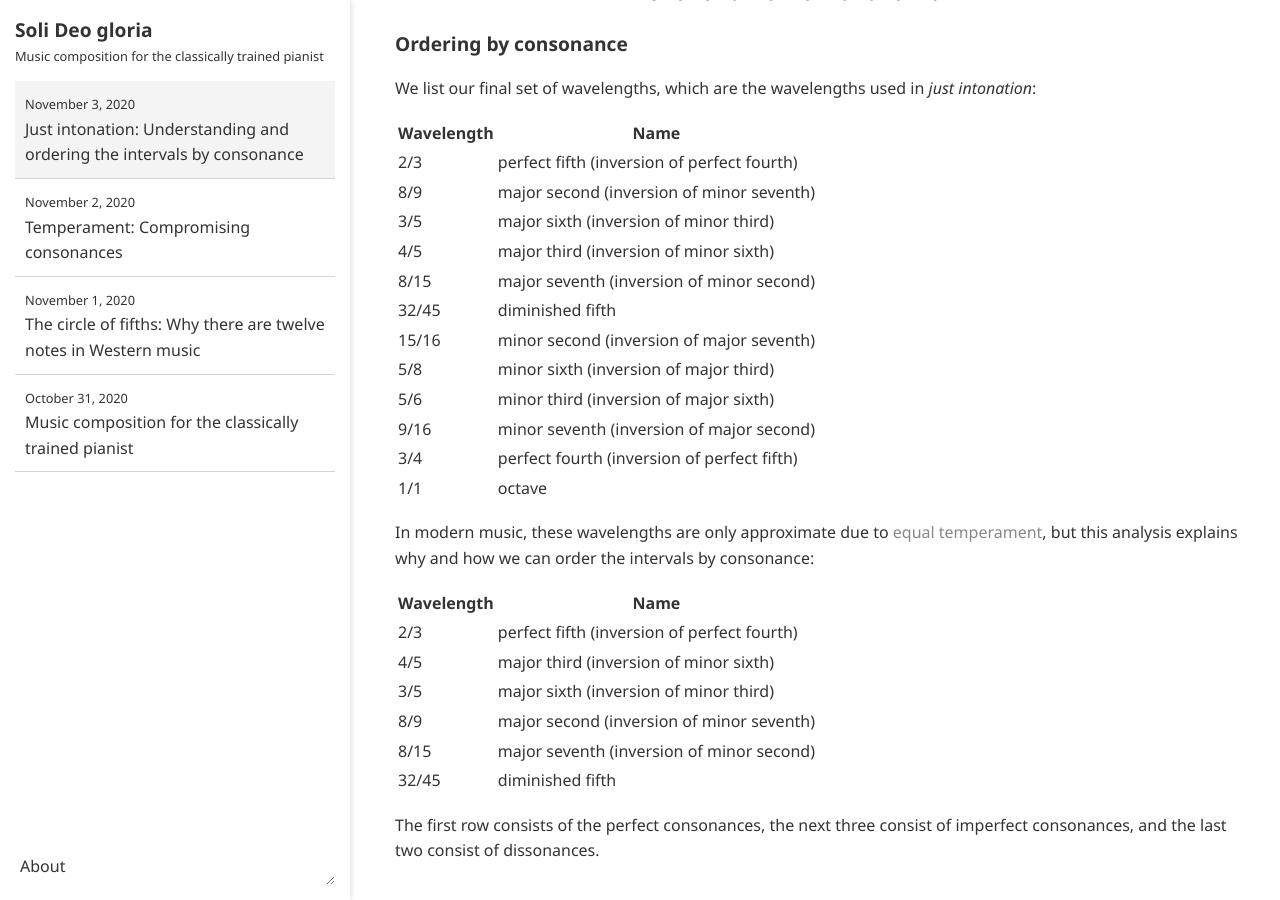
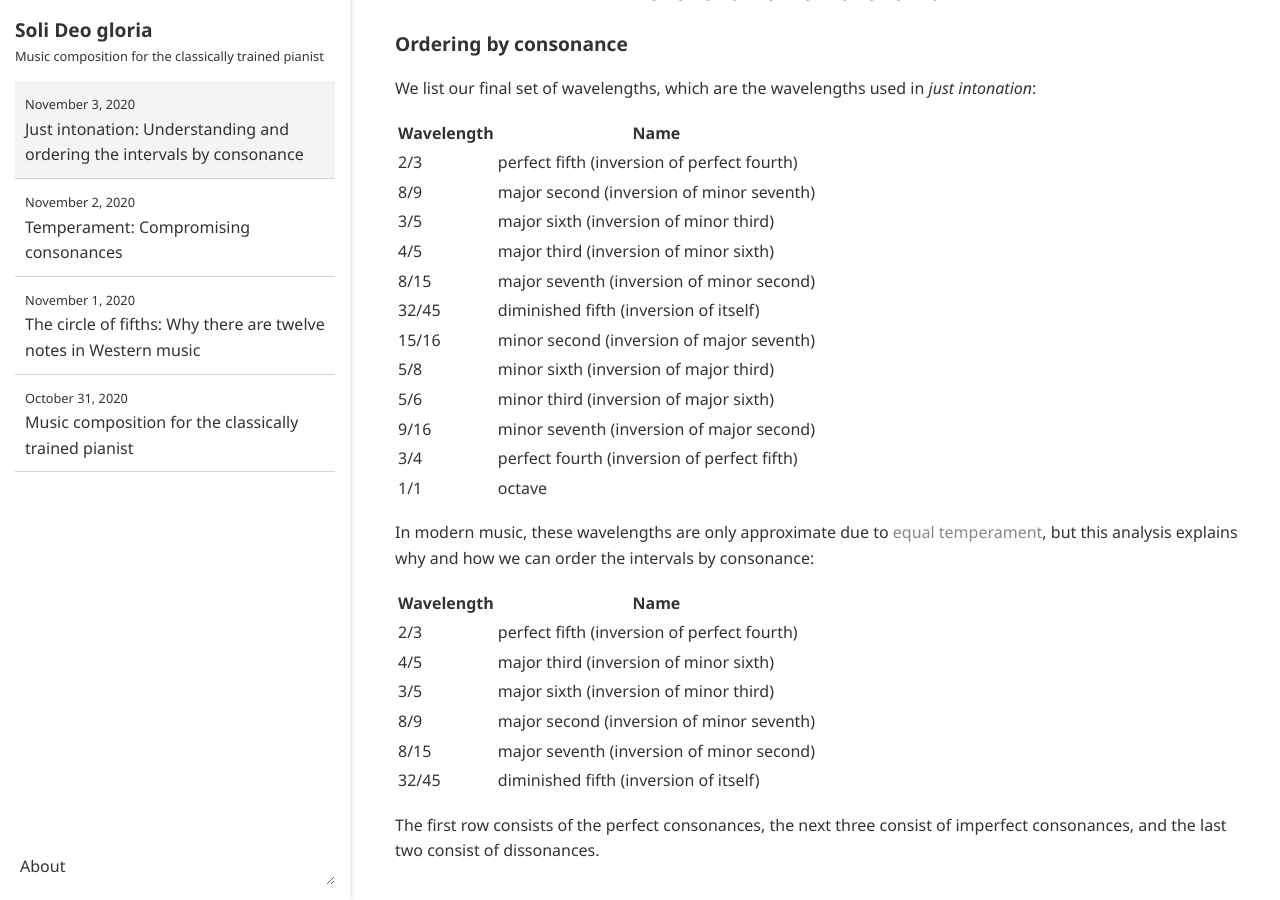
Before and after one commit to ansyblenetwork/sdg, a Jekyll site: the page built from _posts/2020-11-03-just-intonation-understanding-and-ordering-the.md, in a window 1280 px wide and 900 px high, scrolled down 1308 px. Built offline with Jekyll 4.4.1, drawn with Linux system fonts in a browser that asks for light colours; formulas are drawn with MathJax 3.

Commit message:
Update 2020-11-03-just-intonation-understanding-and-ordering-the.md

```diff
--- a/_posts/2020-11-03-just-intonation-understanding-and-ordering-the.md
+++ b/_posts/2020-11-03-just-intonation-understanding-and-ordering-the.md
@@ -49,7 +49,7 @@
 | 3/5 | major sixth (inversion of minor third) |
 | 4/5 | major third (inversion of minor sixth) |
 | 8/15 | major seventh (inversion of minor second) |
-| 32/45 | diminished fifth |
+| 32/45 | diminished fifth (inversion of itself) |
 | 15/16 | minor second (inversion of major seventh) |
 | 5/8 | minor sixth (inversion of major third) |
 | 5/6 | minor third (inversion of major sixth) |
@@ -66,6 +66,6 @@
 | 3/5 | major sixth (inversion of minor third) |
 | 8/9 | major second (inversion of minor seventh) |
 | 8/15 | major seventh (inversion of minor second) |
-| 32/45 | diminished fifth |
+| 32/45 | diminished fifth (inversion of itself) |
 
 The first row consists of the perfect consonances, the next three consist of imperfect consonances, and the last two consist of dissonances.
```
